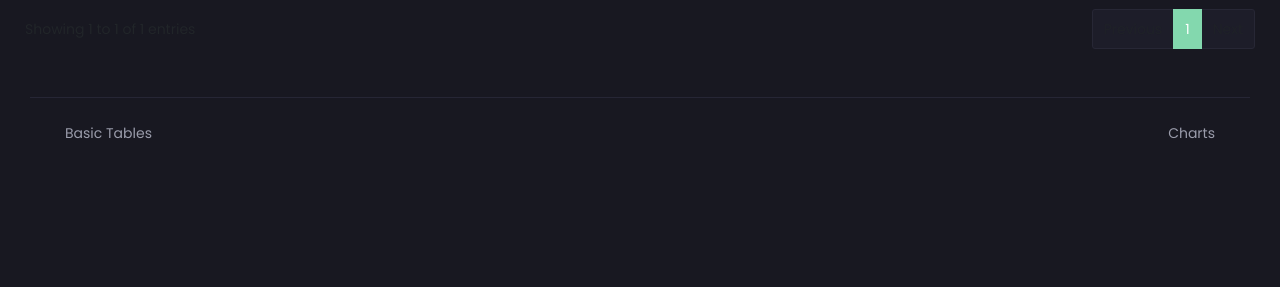
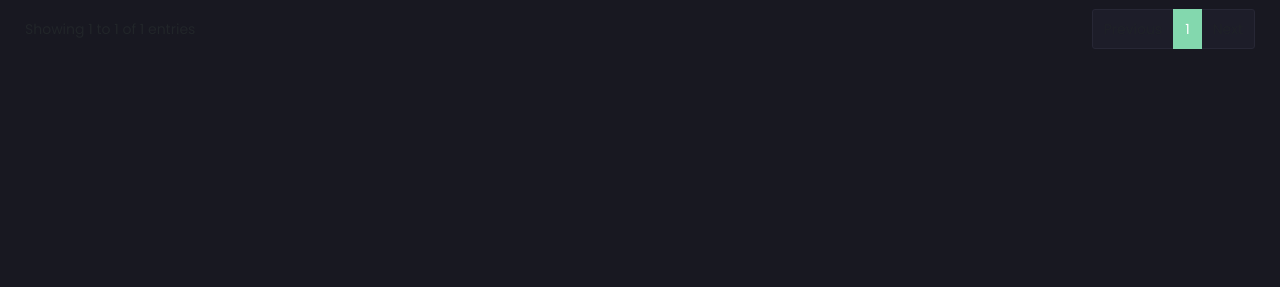
Before and after one commit to Yashsen1254/Fidalgo, a PHP site: page /admin/pages/users/index.php in a window 1280 px wide; the page is wider, and only the part inside the window is pictured. Shown: the part 425-712 px from the top of that part. Run offline with PHP 8.4, Linux system fonts and the light colour scheme; some libraries are stand-ins or nearby versions.

Commit message:
User updated

```diff
--- a/admin/pages/users/index.php
+++ b/admin/pages/users/index.php
@@ -161,11 +161,6 @@
                         </div>
                     </div>
                 </div>
-                <div class="page-footer">
-                    <a href="tables.html" class="page-footer-item page-footer-item-left"><i data-feather="arrow-left" class="footer-left"></i>Basic Tables</a>
-                    <a href="charts.html" class="page-footer-item page-footer-item-right">Charts<i data-feather="arrow-right" class="footer-right"></i></a>
-                </div>
-
                 </div>
         </div>
 <?php
```
